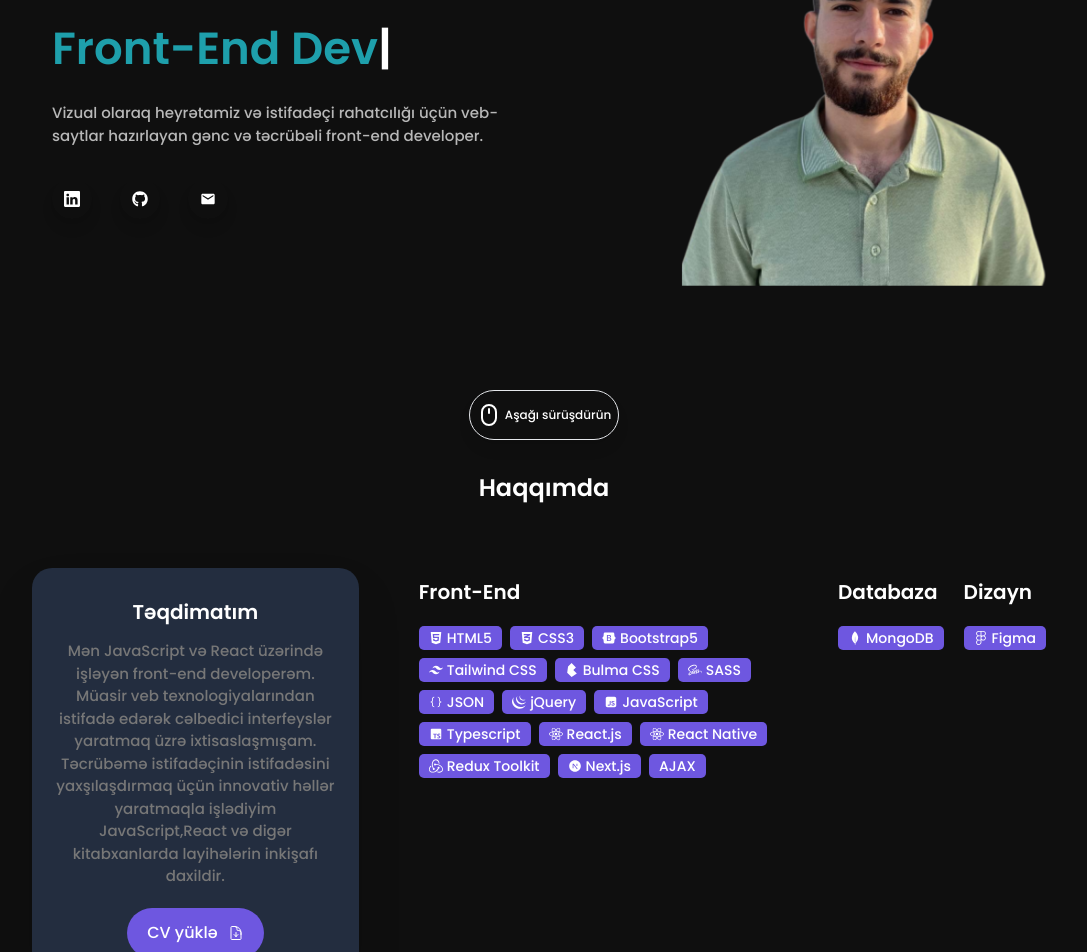
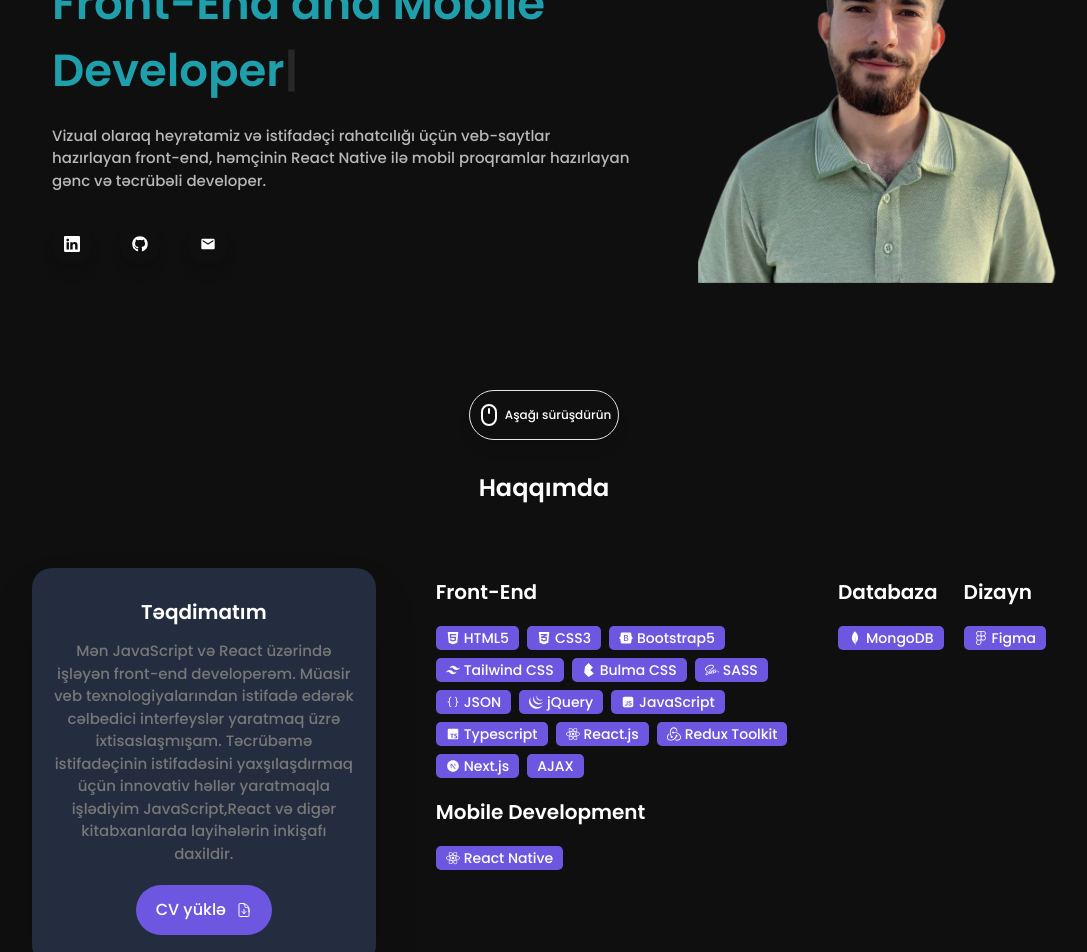
Before and after one commit to MirzazadaBunyad/Portfolio_React, a React (Vite) app: page / in a window 1280 px wide. Shown: the part 260-1212 px from the top of the page, without its empty margins (96-1183 px from the left). Built offline with nearby package versions, Linux system fonts and the light colour scheme.

Commit message:
lastUpdate

```diff
--- a/src/components/Main.jsx
+++ b/src/components/Main.jsx
@@ -23,7 +23,7 @@ function Main() {
   const { color, setColor } = useContext(ThemeContext);
   useEffect(() => {
     const options = {
-      strings: ["Front-End Developer"],
+      strings: ["Front-End and Mobile Developer"],
       loop: true,
       typeSpeed: 130,
       backSpeed: 80,
@@ -69,7 +69,7 @@ function Main() {
         className="featured-box relative flex h-24 min-h-[700px] py-[2em] max-md:flex-col max-md:justify-center max-md:h-[100vh]"
         id="home"
       >
-        <div className="featured-text relative flex justify-center content-center min-h-[80vh] flex-col w-1/2 pl-5 max-lg:p-0 max-md:w-full max-md:order-2 max-md:justify-center max-md:content-start max-md:min-h-[60vh]">
+        <div className="featured-text relative flex justify-center content-center min-h-[80vh] flex-col w-[65%] pl-5 max-lg:p-0 max-md:w-full max-md:order-2 max-md:justify-center max-md:content-start max-md:min-h-[60vh]">
           <div className="featured-text-card">
             <span className="bg-[#43766C] text-white py-[4px] px-[9px] text-[20px] max-md:text-[16px] rounded-[5px] cursor-default">
               {t("nameSurname")}
@@ -78,12 +78,12 @@ function Main() {
           <div className="featured-name text-[45px] font-semibold text-[#B8B8B8] my-[20px] max-sm:text-[40px]">
             <p
               className={`${color ? "text-white" : ""
-                } max-lg:text-[30px] max-md:text-[23px] cursor-default`}
+                } max-lg:text-[20px] max-md:text-[23px] cursor-default`}
             >
-              {t("I_m")} <span className="typedText capitalize text-[#1E9FAB]"></span>
+              {t("I_m")} <span className="typedText text-[#1E9FAB]"></span>
             </p>
           </div>
-          <div className="featured-text-info text-[15px] mb-8 text-[#B8B8B8]">
+          <div className="featured-text-info lg:w-[90%] text-[15px] mb-8 text-[#B8B8B8]">
             <p>
               {t("featuredText")}
             </p>
@@ -114,7 +114,7 @@ function Main() {
             </div>
           </div>
         </div>
-        <div className="flex content-center min-h-[80vh] w-1/2 justify-end max-md:order-1 max-md:justify-center max-md:min-h-[150px] max-md:w-full max-md:mt-[65px]">
+        <div className="flex content-center min-h-[80vh] w-[35%] justify-end max-md:order-1 max-md:justify-center max-md:min-h-[150px] max-md:w-full max-md:mt-[65px]">
           <div className="image w-96 h-96 my-auto mx-0 max-md:w-[150px] max-md:h-[150px]">
             <img
               src={Picture}
@@ -159,6 +159,7 @@ function Main() {
             </div>
           </div>
           <div className="col flex max-lg:flex-col">
+            <div className="skills-box flex flex-col">
               <div className="skills-box m-2.5">
                 <div className="skills-header mb-5">
                   <h3 className="text-xl font-semibold cursor-default">Front-End</h3>
@@ -209,10 +210,6 @@ function Main() {
                     React.js
                   </span>
                   <span className="text-sm flex items-center gap-1 bg-[#6E57E0] text-white px-2.5 py-0.5 rounded-[5px]">
-                  <FaReact />
-                  React Native
-                </span>
-                <span className="text-sm flex items-center gap-1 bg-[#6E57E0] text-white px-2.5 py-0.5 rounded-[5px]">
                     <SiRedux />
                     Redux Toolkit
                   </span>
@@ -223,6 +220,18 @@ function Main() {
                   <span className="text-sm flex items-center gap-1 bg-[#6E57E0] text-white px-2.5 py-0.5 rounded-[5px]">
                     AJAX
                   </span>
+                </div>
+              </div>
+              <div className="skills-box m-2.5">
+                <div className="skills-header mb-5">
+                  <h3 className="text-xl font-semibold cursor-default">{t("mobile")}</h3>
+                </div>
+                <div className="skills-list flex flex-wrap gap-2">
+                  <span className="text-sm flex items-center gap-1 bg-[#6E57E0] text-white px-2.5 py-0.5 rounded-[5px]">
+                    <FaReact />
+                    React Native
+                  </span>
+                </div>
               </div>
             </div>
             <div className="skills-box m-2.5">
--- a/src/i18n.jsx
+++ b/src/i18n.jsx
@@ -11,11 +11,12 @@ const resources = {
       downloadCV: "CV yüklə",
       nameSurname: "Mirzəzadə Bünyad",
       I_m: "",
-      featuredText: "Vizual olaraq heyrətamiz və istifadəçi rahatcılığı üçün veb-saytlar hazırlayan gənc və təcrübəli front-end developer.",
+      featuredText: "Vizual olaraq heyrətamiz və istifadəçi rahatcılığı üçün veb-saytlar hazırlayan front-end, həmçinin React Native ilə mobil proqramlar hazırlayan gənc və təcrübəli developer.",
       scrollDown: "Aşağı sürüşdürün",
       aboutMe: "Haqqımda",
       myIntro: "Təqdimatım",
       introduction: "Mən JavaScript və React üzərində işləyən front-end developerəm. Müasir veb texnologiyalarından istifadə edərək cəlbedici interfeyslər yaratmaq üzrə ixtisaslaşmışam. Təcrübəmə istifadəçinin istifadəsini yaxşılaşdırmaq üçün innovativ həllər yaratmaqla işlədiyim JavaScript,React və digər kitabxanlarda layihələrin inkişafı daxildir.",
+      mobile: "Mobile Development",
       database: "Databaza",
       design: "Dizayn",
       projects: "Proyektlərim",
@@ -42,11 +43,12 @@ const resources = {
       downloadCV: "Download CV",
       nameSurname: "Mirzazada Bunyad",
       I_m: "I'm",
-      featuredText: "A young and experienced front-end developer who builds visually stunning and user-friendly websites.",
+      featuredText: "A young and experienced front-end developer who builds visually stunning and user-friendly websites and also develops mobile apps with React Native.",
       scrollDown: "Scroll down",
       aboutMe: "About me",
       myIntro: "My introduction",
       introduction: "I am a front-end developer working on JavaScript and React. I specialize in creating attractive interfaces using modern web technologies. My experience includes project development in JavaScript, React and other libraries where I try to create innovative solutions to improve the user experience.",
+      mobile: "Mobile Development",
       database: "Database",
       design: "Design",
       projects: "Projects",
```
Lines whose indentation alone changed are shown as unchanged.
